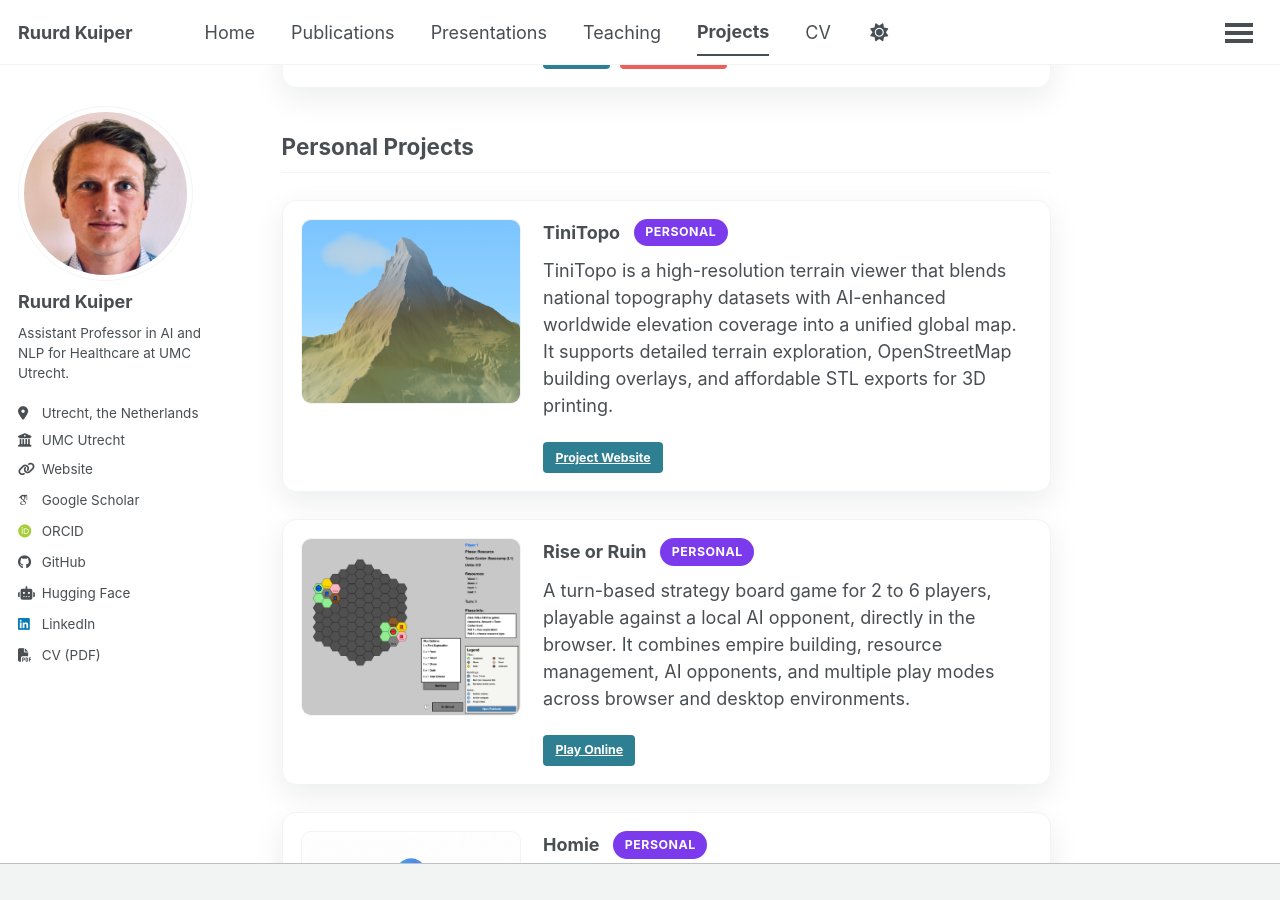
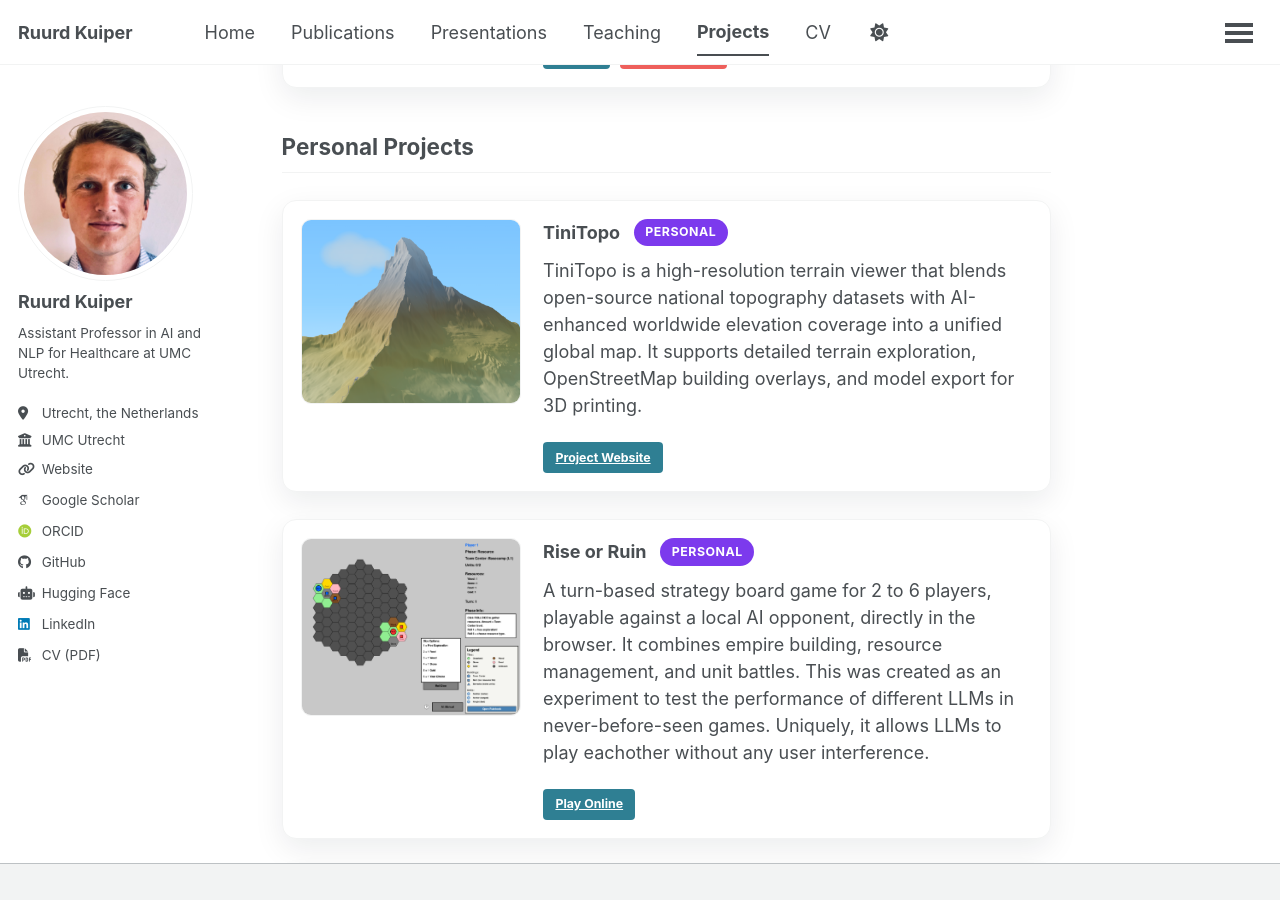
Before and after one commit to RuurdKuiper/homepage, a Jekyll site: the page built from _pages/projects.md, in a window 1280 px wide and 900 px high, scrolled down 1439 px. Built offline with Jekyll 4.4.1, drawn with Linux system fonts in a browser that asks for light colours; some web fonts are replaced; a script that is not in the unit is left out.

```diff
--- a/_pages/projects.md
+++ b/_pages/projects.md
@@ -115,7 +115,7 @@ An overview of selected academic and personal projects, with demos, papers, vide
         <h3>TiniTopo</h3>
         <span class="project-label project-label--personal">Personal</span>
       </div>
-      <p class="project-summary">TiniTopo is a high-resolution terrain viewer that blends national topography datasets with AI-enhanced worldwide elevation coverage into a unified global map. It supports detailed terrain exploration, OpenStreetMap building overlays, and affordable STL exports for 3D printing.</p>
+      <p class="project-summary">TiniTopo is a high-resolution terrain viewer that blends open-source national topography datasets with AI-enhanced worldwide elevation coverage into a unified global map. It supports detailed terrain exploration, OpenStreetMap building overlays, and model export for 3D printing.</p>
       <div class="project-links">
         <a class="btn btn--small" href="https://tinitopo.com/">Project Website</a>
       </div>
@@ -131,7 +131,7 @@ An overview of selected academic and personal projects, with demos, papers, vide
         <h3>Rise or Ruin</h3>
         <span class="project-label project-label--personal">Personal</span>
       </div>
-      <p class="project-summary">A turn-based strategy board game for 2 to 6 players, playable against a local AI opponent, directly in the browser. It combines empire building, resource management, AI opponents, and multiple play modes across browser and desktop environments.</p>
+      <p class="project-summary">A turn-based strategy board game for 2 to 6 players, playable against a local AI opponent, directly in the browser. It combines empire building, resource management, and unit battles. This was created as an experiment to test the performance of different LLMs in never-before-seen games. Uniquely, it allows LLMs to play eachother without any user interference.</p>
       <div class="project-links">
         <a class="btn btn--small" href="https://ruurdkuiper.github.io/Rise-or-Ruin/">Play Online</a>
       </div>
```
Also changed, not shown: _pages/presentations.md (+1 -1 lines).
